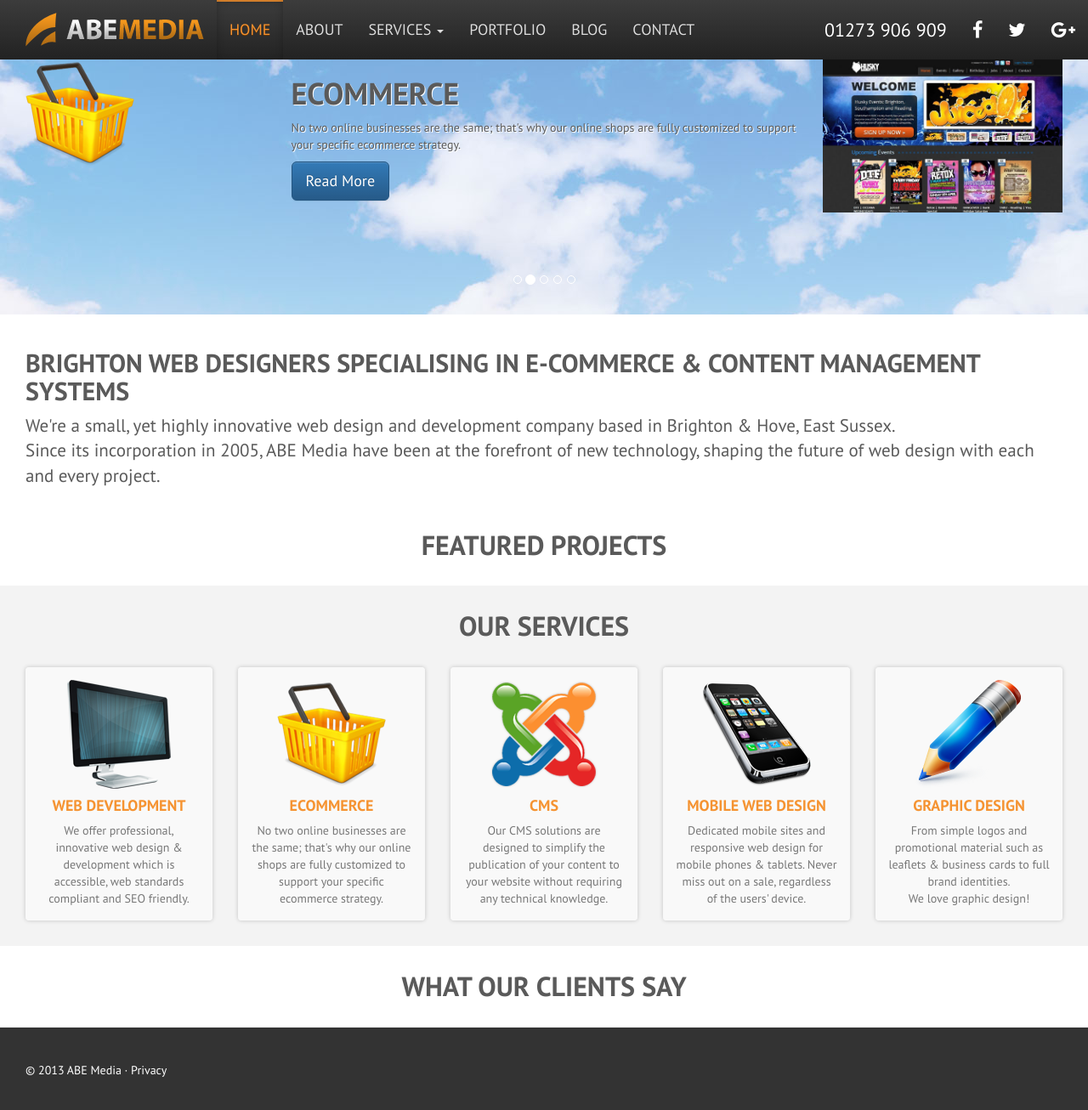
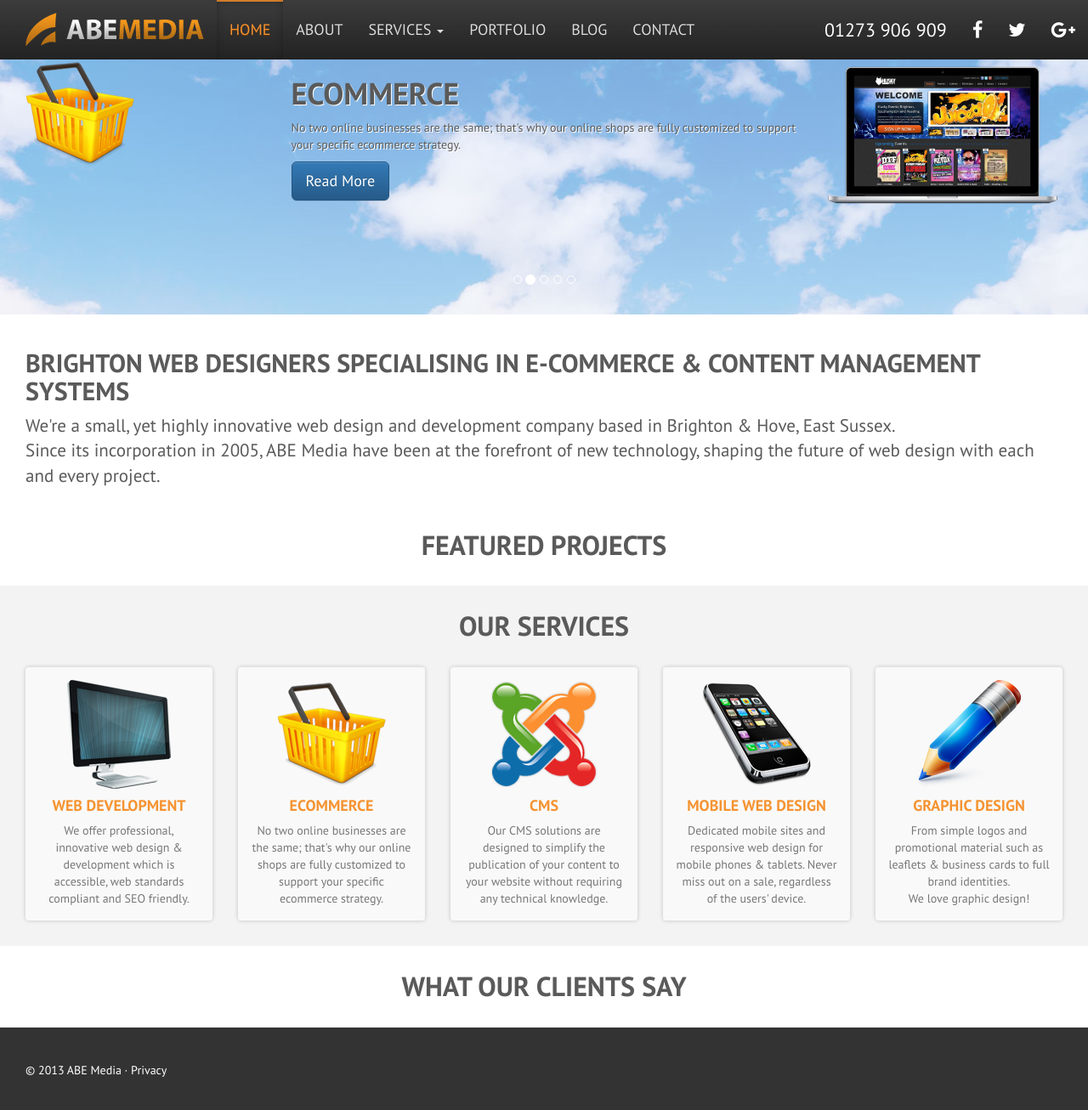
Before and after one commit to abemedia/abemedia.github.io, a Jekyll site: the page built from index.md, in a window 1280 px wide and 1309 px high. Shown: the top 1306 px of the window at 85% size. Built offline with Jekyll 4.4.1, drawn with Linux system fonts in a browser that asks for light colours; nearby versions of some CDN libraries.

Commit message:
Update header.html

```diff
--- a/_includes/header.html
+++ b/_includes/header.html
@@ -43,6 +43,5 @@
     <link href="{{ site.url }}/css/style.css" type="text/css" rel="stylesheet">
     <link href="//netdna.bootstrapcdn.com/font-awesome/4.0.2/css/font-awesome.min.css" type="text/css" rel="stylesheet" />
     <link href='http://fonts.googleapis.com/css?family=PT+Sans:regular,bold' rel='stylesheet' type='text/css' />
-
-    {% if page.categories contains "portfolio" %}<link href="{{ site.url }}/css/device-mockups.css" rel="stylesheet">{% endif %}
+    <link href="{{ site.url }}/css/device-mockups.css" rel="stylesheet">
     <link rel="alternate" type="application/rss+xml" title="{{ site.name }}" href="{{ site.url }}/feed.xml">
```
